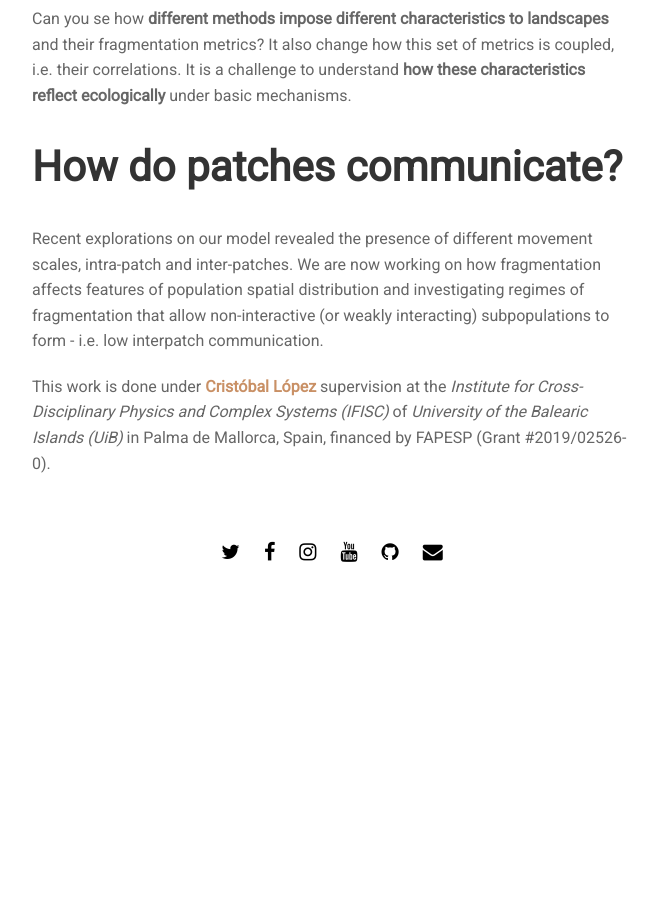
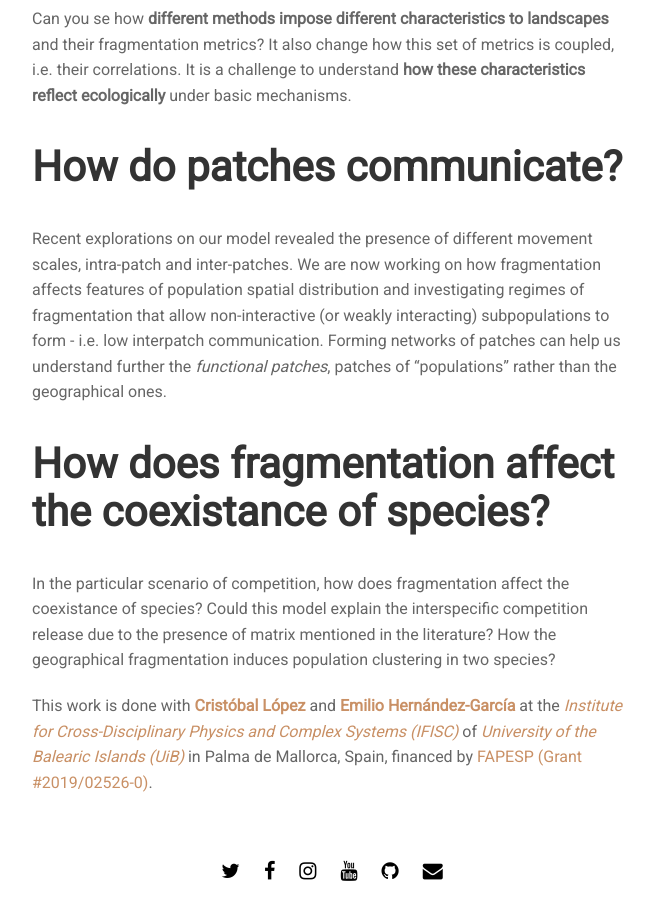
Before and after one commit to vsudbrack/vsudbrack.github.io, a Jekyll site: the page built from projects/frag.md, in a window 1280 px wide and 1400 px high, scrolled down 4375 px, cut to the strip 375-1295 px from the top of the window. Shown: the whole strip, without its empty margins (308-966 px from the left). Built offline with Jekyll 4.4.1, drawn with Linux system fonts in a browser that asks for light colours; nearby versions of some CDN libraries; comment, search, counter and statistics services are not loaded; before the commit the page ends 5456 px from its top, so only the background shows below that; some of the changed text lies outside the part shown.

Commit message:
Add content

```diff
--- a/projects/frag.md
+++ b/projects/frag.md
@@ -22,7 +22,7 @@ We have also analytically calculated the critical size to allow population growt
 
 In the future we will also explore consequences of fragmentation to communities.
 
-This work is done under **Roberto A. Kraenkel** supervision at IFT - UNESP and collaboration with **[Renato M. Coutinho](http://professor.ufabc.edu.br/~renato.coutinho/)** and financed by FAPESP (Grant #2018/23984-0).
+This work is done under **Roberto A. Kraenkel** supervision at IFT - UNESP and collaboration with **[Renato M. Coutinho](http://professor.ufabc.edu.br/~renato.coutinho/)** and financed by [FAPESP (Grant #2018/23984-0)](https://bv.fapesp.br/pt/bolsas/183763//).
 
 There are a few subprojects available to undergraduate students, if **this discussion sounds appealing to you, get in touch :)**
 
@@ -50,6 +50,10 @@ Can you se how **different methods impose different characteristics to landscape
 
 ## How do patches communicate?
 
-Recent explorations on our model revealed the presence of different movement scales, intra-patch and inter-patches. We are now working on how fragmentation affects features of population spatial distribution and investigating regimes of fragmentation that allow non-interactive (or weakly interacting) subpopulations to form - i.e. low interpatch communication.
+Recent explorations on our model revealed the presence of different movement scales, intra-patch and inter-patches. We are now working on how fragmentation affects features of population spatial distribution and investigating regimes of fragmentation that allow non-interactive (or weakly interacting) subpopulations to form - i.e. low interpatch communication. Forming networks of patches can help us understand further the *functional patches*, patches of "populations" rather than the geographical ones.
 
-This work is done under **[Cristóbal López](https://www.ifisc.uib-csic.es/en/people/cristobal-lopez/)** supervision at the *Institute for Cross-Disciplinary Physics and Complex Systems (IFISC)* of *University of the Balearic Islands (UiB)* in Palma de Mallorca, Spain,  financed by FAPESP (Grant #2019/02526-0).
+## How does fragmentation affect the coexistance of species?
+
+In the particular scenario of competition, how does fragmentation affect the coexistance of species? Could this model explain the interspecific competition release due to the presence of matrix mentioned in the literature? How the geographical fragmentation induces population clustering in two species?
+
+This work is done with **[Cristóbal López](https://www.ifisc.uib-csic.es/en/people/cristobal-lopez/)** and **[Emilio Hernández-García](https://ifisc.uib-csic.es/users/emilio/)** at the *[Institute for Cross-Disciplinary Physics and Complex Systems (IFISC)](https://www.ifisc.uib-csic.es/en/)* of *[University of the Balearic Islands (UiB)](https://www.uib.eu/)* in Palma de Mallorca, Spain,  financed by [FAPESP (Grant #2019/02526-0)](https://bv.fapesp.br/pt/bolsas/190605/padroes-espaciais-na-distribuicao-populacional-em-paisagens-altamente-fragmentadas/).
```
Also changed, not shown: assets/img/projects/seminars/zoom_button.png, 3 other files.
